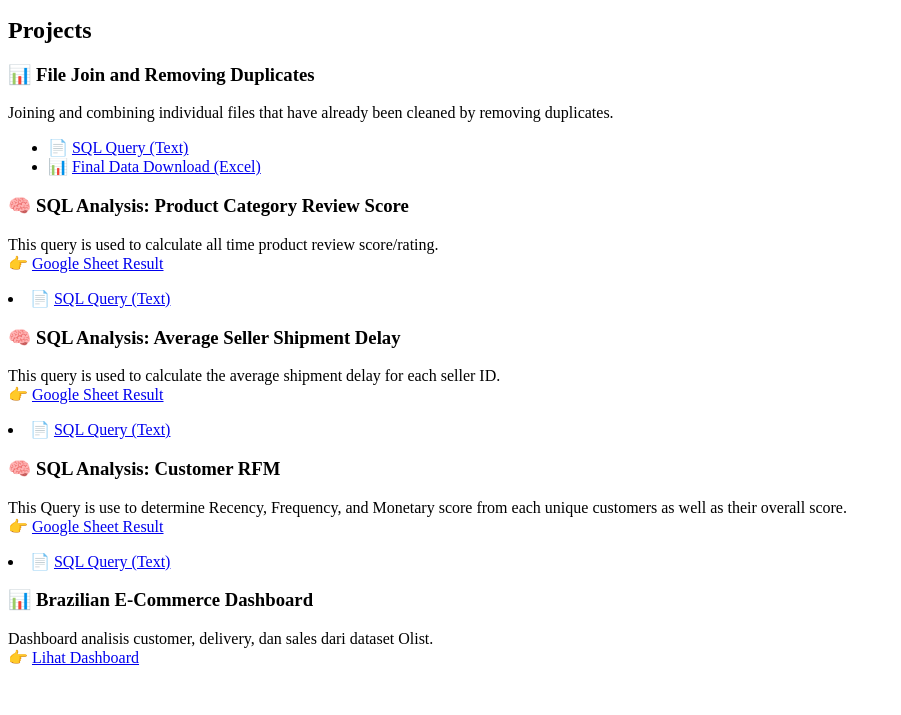
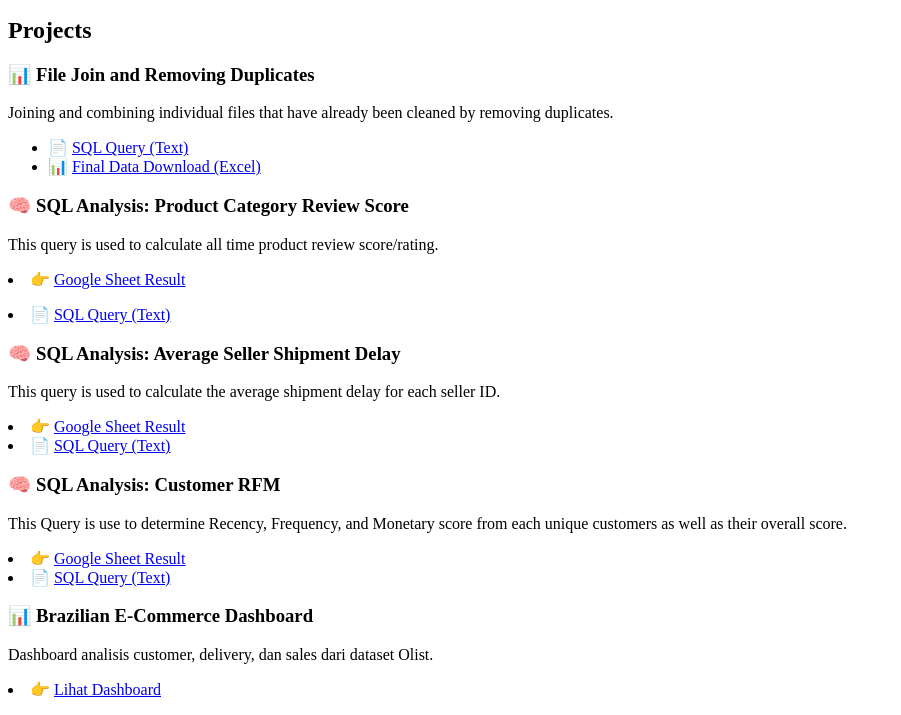
Before and after one commit to aldiadityaanst/Data-Analytics-Portfolio, a plain HTML site: page index.html in a window 1280 px wide. Shown: the part 101-816 px from the top of the page, without its empty margins (0-901 px from the left). Drawn offline with Linux system fonts and the light colour scheme.

Commit message:
Update index.html

```diff
--- a/index.html
+++ b/index.html
@@ -19,7 +19,7 @@
 <h3>🧠 SQL Analysis: Product Category Review Score</h3>
 <p>
   This query is used to calculate all time product review score/rating.<br>
-  👉 <a href="https://docs.google.com/spreadsheets/d/1ArwjC95ZEY0t9JHOenbKGsU9CnDUfWRt32Pvc3foCkE/edit?usp=sharing" target="_blank">Google Sheet Result</a>
+  <li>👉 <a href="https://docs.google.com/spreadsheets/d/1ArwjC95ZEY0t9JHOenbKGsU9CnDUfWRt32Pvc3foCkE/edit?usp=sharing" target="_blank">Google Sheet Result</a>
 </p>
   <li>📄 <a href="projects/product_category_score.txt" target="_blank">SQL Query (Text)</a></li>
 
@@ -27,7 +27,7 @@
 <h3>🧠 SQL Analysis: Average Seller Shipment Delay</h3>
 <p>
   This query is used to calculate the average shipment delay for each seller ID.<br>
-  👉 <a href="https://docs.google.com/spreadsheets/d/1slaP5UJ9w5vcJDjXsmkRxRkcCEjywEE3FrujcGJ7goY/edit?usp=sharing" target="_blank">Google Sheet Result</a>
+  <li>👉 <a href="https://docs.google.com/spreadsheets/d/1slaP5UJ9w5vcJDjXsmkRxRkcCEjywEE3FrujcGJ7goY/edit?usp=sharing" target="_blank">Google Sheet Result</a>
   <li>📄 <a href="projects/avg_shipment_delay.txt" target="_blank">SQL Query (Text)</a></li>
 </p>
 
@@ -35,7 +35,7 @@
 <h3>🧠 SQL Analysis: Customer RFM</h3>
 <p>
   This Query is use to determine Recency, Frequency, and Monetary score from each unique customers as well as their overall score.<br>
-  👉 <a href="https://docs.google.com/spreadsheets/d/14sLlyIX4YRjvDnWCqdJaZU5srmCfyRhUfG1b2ZO2H80/edit?usp=sharing" target="_blank">Google Sheet Result</a>
+  <li>👉 <a href="https://docs.google.com/spreadsheets/d/14sLlyIX4YRjvDnWCqdJaZU5srmCfyRhUfG1b2ZO2H80/edit?usp=sharing" target="_blank">Google Sheet Result</a>
   <li>📄 <a href="projects/customer_rfm.txt" target="_blank">SQL Query (Text)</a></li>
 </p>
 
@@ -44,7 +44,7 @@
   <h3>📊 Brazilian E-Commerce Dashboard</h3>
   <p>
     Dashboard analisis customer, delivery, dan sales dari dataset Olist.<br>
-    👉 <a href="https://public.tableau.com/app/profile/aldi.aditya.nasution/viz/BrazilianE-CommerceDashboard_17512777652710/Products#1" target="_blank">
+  <li>👉 <a href="https://public.tableau.com/app/profile/aldi.aditya.nasution/viz/BrazilianE-CommerceDashboard_17512777652710/Products#1" target="_blank">
       Lihat Dashboard
     </a>
   </p>
```
